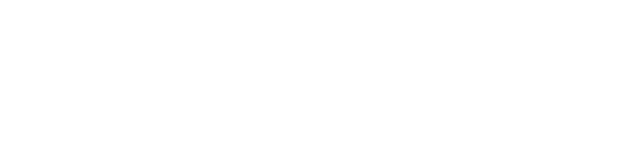
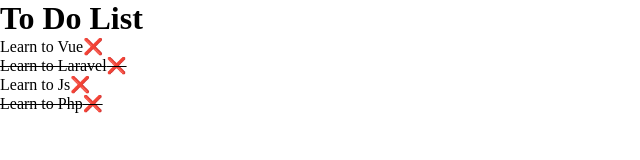
Before and after one commit to Nico-Serra/vue-todolist, a plain HTML site: page index.html in a window 1280 px wide. Shown: the whole page, without its empty margins (0-640 px from the left). Drawn offline with nearby package versions, Linux system fonts and the light colour scheme.

Commit message:
add milestone 1 and milestone 2

```diff
--- a/assets/css/style.css
+++ b/assets/css/style.css
@@ -0,0 +1,9 @@
+*{
+    margin: 0;
+    padding: 0;
+    box-sizing: border-box;
+}
+
+.completed{
+    text-decoration: line-through;
+}
--- a/assets/js/app.js
+++ b/assets/js/app.js
@@ -1 +1,40 @@
 console.log('hello world');
+
+const {createApp} = Vue;
+
+
+
+// - Aggiungiamo un input con v-model che aggiunge un nuovo oggetto al keyup
+
+
+createApp({
+    data() {
+        return{
+            //message: 'ciao',
+            toDoList:[
+                // - Creiamo un array di oggetti e ogni oggetto formato da due proprietà 'text:stringa' e 'done: booleano'
+                {
+                    text: 'Learn to Vue',
+                    done: false,
+                },
+                {
+                    text: 'Learn to Laravel',
+                    done: true,
+                },
+                {
+                    text: 'Learn to Js',
+                    done: false,
+                },
+                {
+                    text: 'Learn to Php',
+                    done: true,
+                },
+            ]
+        }
+    },
+    methods: {
+        removeItem(indexEl){
+            this.toDoList.splice(indexEl,1)
+        }
+    }
+}).mount('#app')
--- a/index.html
+++ b/index.html
@@ -8,7 +8,21 @@
 </head>
 <body>
 
+    <div id="app">
+        <h1>To Do List</h1>
+         <!-- - Stampiamo una lista nell HTML per ogni todo, SE done è uguale a true visualizziamo il testo del nodo sbarrato -->
+         <ul>
+            <li v-for="(toDo,index) in toDoList" :class="{'completed': toDo.done === true}">
+                <span>{{toDo.text}}</span>
+                <!-- // - Aggiungiamo una x affianco ogni to do e al click rimuove il todo -->
+                <span @click="removeItem(index)">❌</span>
 
+            </li>
+         </ul>
+    </div>
+
+
+    <script src="https://unpkg.com/vue@3/dist/vue.global.js"></script>
     <script src="./assets/js/app.js"></script>
 </body>
 </html>
```
Also changed, not shown: 1 other file.
